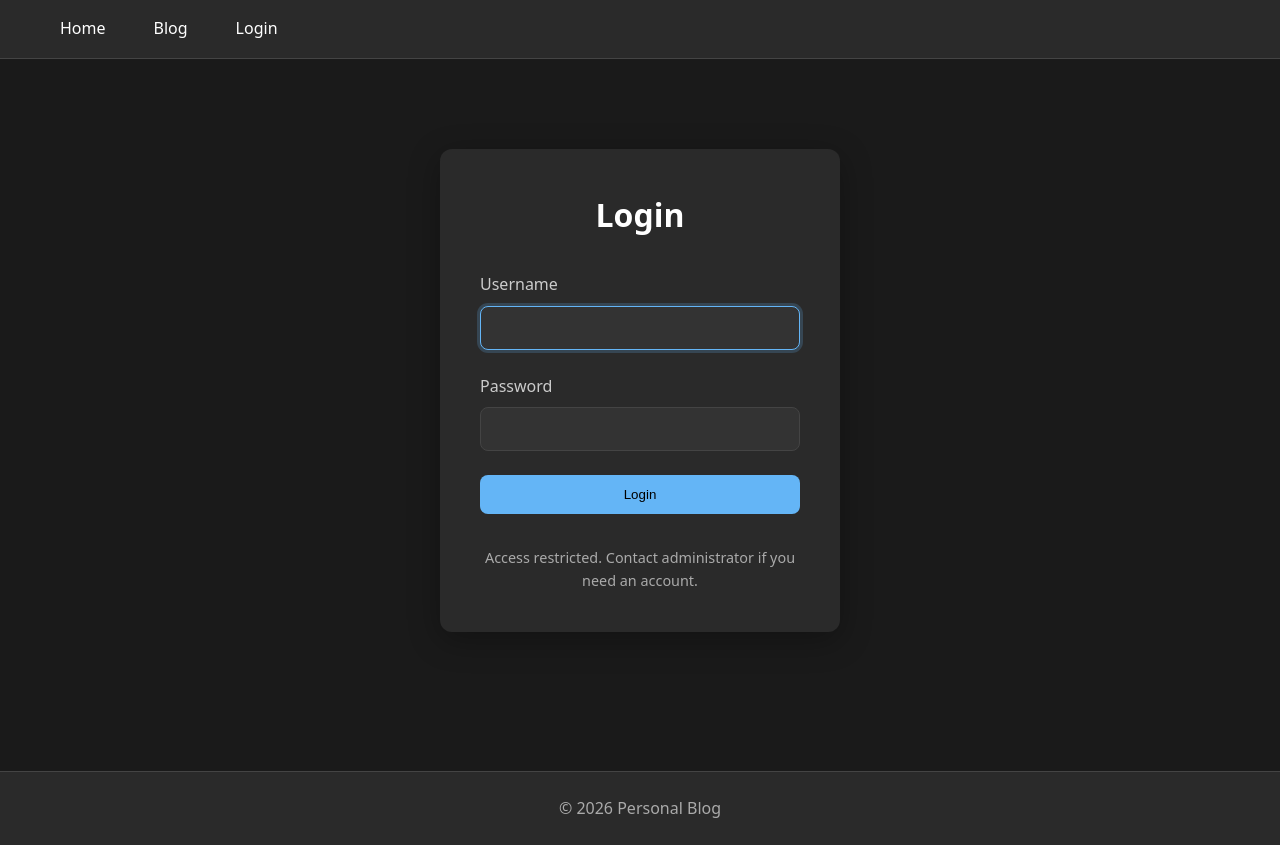
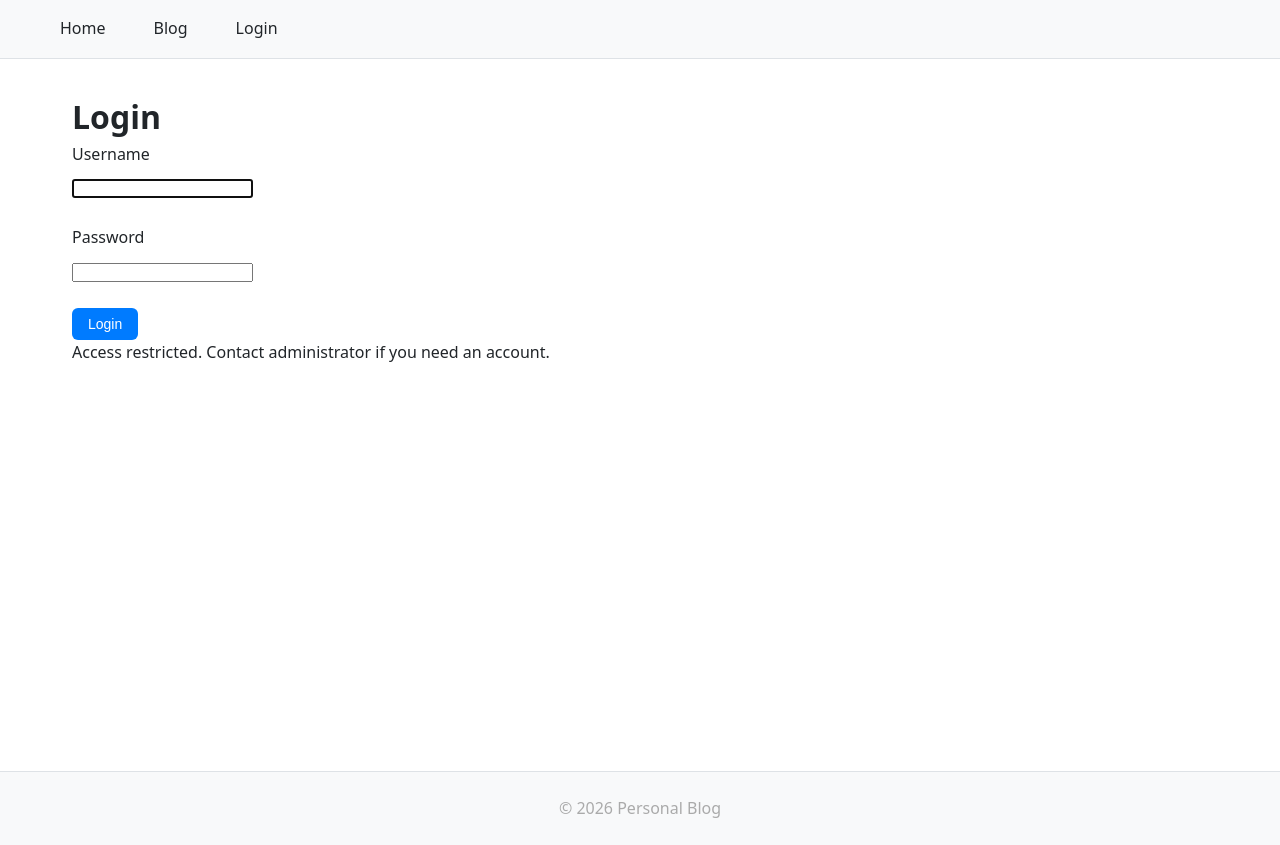
Before and after one commit to MarkeNoBoluo/Website, a Flask app: page /auth/login in a window 1280 px wide. Run offline with Flask 3, Linux system fonts and the light colour scheme; parts of the project's set-up code (start-up, migrations or seed data) failed here and were passed over.

Commit message:
feat(admin): replace dark theme with modern clean admin CSS

```diff
--- a/app/static/css/admin.css
+++ b/app/static/css/admin.css
@@ -1,489 +1,75 @@
-/* Admin interface dark theme styles
- * Extends style.css with admin-specific components
- */
+/* Modern Admin Dashboard Styles */
 
-/* ===== ADMIN LAYOUT ===== */
-.admin-container {
-    max-width: 1200px;
-    margin: 0 auto;
-    padding: 2rem 1rem;
+:root {
+    --bg-primary: #ffffff;
+    --bg-secondary: #f8f9fa;
+    --bg-sidebar: #f1f3f5;
+    --text-primary: #212529;
+    --text-secondary: #6c757d;
+    --border-color: #dee2e6;
+    --primary: #007bff;
+    --success: #28a745;
+    --warning: #ffc107;
+    --danger: #dc3545;
+    --sidebar-width: 250px;
 }
 
-.admin-header {
-    display: flex;
-    justify-content: space-between;
-    align-items: center;
-    margin-bottom: 2rem;
-    padding-bottom: 1rem;
-    border-bottom: 1px solid var(--border-color);
-    flex-wrap: wrap;
-    gap: 1rem;
-}
+/* Layout */
+.admin-layout { display: flex; min-height: 100vh; }
 
-.admin-header h1 {
-    font-size: 2rem;
-    margin: 0;
-    color: var(--text-primary);
-}
+/* Sidebar */
+.sidebar { width: var(--sidebar-width); background: var(--bg-sidebar); border-right: 1px solid var(--border-color); padding: 1.5rem 0; position: fixed; height: 100vh; overflow-y: auto; }
+.sidebar-logo { padding: 0 1.5rem 1.5rem; border-bottom: 1px solid var(--border-color); margin-bottom: 1rem; }
+.sidebar-nav { list-style: none; }
+.sidebar-nav a { display: flex; align-items: center; padding: 0.75rem 1.5rem; color: var(--text-secondary); text-decoration: none; transition: all 0.2s; }
+.sidebar-nav a:hover { background: var(--bg-secondary); color: var(--text-primary); }
+.sidebar-nav a.active { background: var(--primary); color: white; border-radius: 0 8px 8px 0; margin-right: 0.5rem; }
 
-.admin-nav {
-    display: flex;
-    gap: 0.5rem;
-}
+/* Main Content */
+.main-content { flex: 1; margin-left: var(--sidebar-width); padding: 2rem; }
 
-.admin-nav a {
-    padding: 0.5rem 1rem;
-    border-radius: var(--radius-md);
-    color: var(--text-secondary);
-    text-decoration: none;
-    transition: all 0.2s ease;
-}
+/* Top Bar */
+.top-bar { display: flex; justify-content: space-between; align-items: center; margin-bottom: 2rem; padding-bottom: 1rem; border-bottom: 1px solid var(--border-color); }
 
-.admin-nav a:hover {
-    background: var(--bg-tertiary);
-    color: var(--text-primary);
-}
+/* Cards */
+.stats-grid { display: grid; grid-template-columns: repeat(auto-fit, minmax(200px, 1fr)); gap: 1.5rem; margin-bottom: 2rem; }
+.stat-card { background: var(--bg-secondary); border-radius: 8px; padding: 1.5rem; }
+.stat-card h3 { font-size: 0.875rem; color: var(--text-secondary); margin-bottom: 0.5rem; }
+.stat-card .value { font-size: 2rem; font-weight: 600; }
 
-.admin-nav a.active {
-    background: var(--accent-primary);
-    color: #000;
-}
+/* Tables */
+.data-table { width: 100%; border-collapse: collapse; background: var(--bg-primary); border-radius: 8px; overflow: hidden; }
+.data-table th, .data-table td { padding: 1rem; text-align: left; border-bottom: 1px solid var(--border-color); }
+.data-table th { background: var(--bg-secondary); font-weight: 600; }
+.data-table tr:hover { background: var(--bg-secondary); }
 
-/* ===== ADMIN FILTERS ===== */
-.admin-filters {
-    display: flex;
-    gap: 0.5rem;
-    margin-bottom: 1.5rem;
-}
+/* Buttons */
+.btn { display: inline-flex; align-items: center; gap: 0.5rem; padding: 0.5rem 1rem; border: none; border-radius: 6px; font-size: 0.875rem; cursor: pointer; text-decoration: none; transition: all 0.2s; }
+.btn-primary { background: var(--primary); color: white; }
+.btn-success { background: var(--success); color: white; }
+.btn-danger { background: var(--danger); color: white; }
+.btn-secondary { background: var(--bg-secondary); color: var(--text-primary); border: 1px solid var(--border-color); }
 
-.filter-btn {
-    padding: 0.5rem 1rem;
-    border-radius: var(--radius-md);
-    background: var(--bg-secondary);
-    color: var(--text-secondary);
-    text-decoration: none;
-    border: 1px solid var(--border-color);
-    transition: all 0.2s ease;
-}
+/* Badges */
+.badge { display: inline-block; padding: 0.25rem 0.75rem; border-radius: 20px; font-size: 0.75rem; font-weight: 500; }
+.badge-draft { background: #fff3cd; color: #856404; }
+.badge-published { background: #d4edda; color: #155724; }
 
-.filter-btn:hover {
-    background: var(--bg-tertiary);
-    color: var(--text-primary);
-}
+/* Forms */
+.form-group { margin-bottom: 1.5rem; }
+.form-group label { display: block; margin-bottom: 0.5rem; font-weight: 500; }
+.form-control { width: 100%; padding: 0.75rem; border: 1px solid var(--border-color); border-radius: 6px; font-size: 1rem; }
+.form-control:focus { outline: none; border-color: var(--primary); box-shadow: 0 0 0 3px rgba(0, 123, 255, 0.1); }
 
-.filter-btn.active {
-    background: var(--accent-primary);
-    color: #000;
-    border-color: var(--accent-primary);
-}
+/* Toolbar */
+.toolbar { display: flex; gap: 1rem; margin-bottom: 1.5rem; flex-wrap: wrap; }
+.search-box { flex: 1; min-width: 200px; }
 
-/* ===== ADMIN ARTICLE CARDS ===== */
-.admin-card {
-    position: relative;
-}
+/* Pagination */
+.pagination { display: flex; gap: 0.5rem; margin-top: 1.5rem; justify-content: center; }
 
-.article-card-header {
-    display: flex;
-    justify-content: space-between;
-    align-items: center;
-    margin-bottom: 0.5rem;
-}
-
-.status-badge {
-    display: inline-block;
-    padding: 0.25rem 0.75rem;
-    border-radius: var(--radius-sm);
-    font-size: 0.75rem;
-    font-weight: 600;
-    text-transform: uppercase;
-    letter-spacing: 0.05em;
-}
-
-.status-badge.draft {
-    background: var(--bg-tertiary);
-    color: var(--text-muted);
-    border: 1px solid var(--border-color);
-}
-
-.status-badge.published {
-    background: rgba(76, 175, 80, 0.2);
-    color: #4caf50;
-    border: 1px solid #4caf50;
-}
-
-.slug-preview {
-    color: var(--text-muted);
-    font-size: 0.85rem;
-    font-family: monospace;
-}
-
-/* ===== ADMIN FORMS ===== */
-.article-form {
-    max-width: 100%;
-}
-
-.form-group {
-    margin-bottom: 1.5rem;
-}
-
-.form-group label {
-    display: block;
-    margin-bottom: 0.5rem;
-    color: var(--text-secondary);
-    font-weight: 500;
-}
-
-.form-group input[type="text"],
-.form-group textarea,
-.form-group select {
-    width: 100%;
-    padding: 0.75rem 1rem;
-    background: var(--bg-tertiary);
-    border: 1px solid var(--border-color);
-    border-radius: var(--radius-md);
-    color: var(--text-primary);
-    font-size: 1rem;
-    transition: border-color 0.2s ease, box-shadow 0.2s ease;
-}
-
-.form-group input[type="text"]:focus,
-.form-group textarea:focus,
-.form-group select:focus {
-    outline: none;
-    border-color: var(--accent-primary);
-    box-shadow: 0 0 0 3px rgba(100, 181, 246, 0.2);
-}
-
-.form-group textarea {
-    min-height: 400px;
-    font-family: 'SF Mono', 'Monaco', 'Consolas', monospace;
-    font-size: 0.9rem;
-    line-height: 1.6;
-    resize: vertical;
-}
-
-.form-group select {
-    cursor: pointer;
-}
-
-.status-indicator {
-    display: inline-block;
-    margin-left: 1rem;
-    font-size: 0.85rem;
-}
-
-.status-indicator.draft {
-    color: var(--text-muted);
-}
-
-.status-indicator.published {
-    color: #4caf50;
-}
-
-/* ===== EDITOR LAYOUT ===== */
-.editor-container {
-    max-width: 1400px;
-}
-
-.editor-layout {
-    display: grid;
-    grid-template-columns: 1fr 1fr;
-    gap: 1.5rem;
-    margin-bottom: 1.5rem;
-}
-
-@media (max-width: 900px) {
-    .editor-layout {
-        grid-template-columns: 1fr;
-    }
-}
-
-.editor-pane,
-.preview-pane {
-    display: flex;
-    flex-direction: column;
-}
-
-.editor-pane label,
-.preview-pane label {
-    margin-bottom: 0.5rem;
-    color: var(--text-secondary);
-    font-weight: 500;
-}
-
-.preview-pane {
-    background: var(--bg-secondary);
-    border-radius: var(--radius-md);
-    padding: 1rem;
-    border: 1px solid var(--border-color);
-}
-
-.markdown-preview {
-    flex-grow: 1;
-    min-height: 400px;
-    overflow-y: auto;
-}
-
-.markdown-preview p {
-    margin: 0.5rem 0;
-}
-
-.markdown-preview h1,
-.markdown-preview h2,
-.markdown-preview h3 {
-    margin-top: 1.5rem;
-    margin-bottom: 0.75rem;
-}
-
-.markdown-preview code {
-    background: var(--bg-tertiary);
-    padding: 0.2rem 0.4rem;
-    border-radius: var(--radius-sm);
-    font-family: monospace;
-}
-
-.markdown-preview pre {
-    background: #1e1e1e;
-    padding: 1rem;
-    border-radius: var(--radius-md);
-    overflow-x: auto;
-    margin: 1rem 0;
-}
-
-.placeholder-text {
-    color: var(--text-muted);
-    font-style: italic;
-}
-
-/* ===== FORM ACTIONS ===== */
-.form-actions {
-    display: flex;
-    gap: 1rem;
-    flex-wrap: wrap;
-    align-items: center;
-}
-
-.form-actions .btn {
-    padding: 0.75rem 1.5rem;
-}
-
-/* ===== ADMIN BUTTONS ===== */
-.btn {
-    display: inline-block;
-    padding: 0.75rem 1.5rem;
-    border-radius: var(--radius-md);
-    text-decoration: none;
-    font-weight: 500;
-    cursor: pointer;
-    border: none;
-    transition: all 0.2s ease;
-}
-
-.btn-primary {
-    background: var(--accent-primary);
-    color: #000;
-}
-
-.btn-primary:hover {
-    background: var(--accent-hover);
-}
-
-.btn-secondary {
-    background: var(--bg-tertiary);
-    color: var(--text-primary);
-    border: 1px solid var(--border-color);
-}
-
-.btn-secondary:hover {
-    background: #555;
-}
-
-.btn-danger {
-    background: rgba(244, 67, 54, 0.15);
-    color: #f44336;
-    border: 1px solid #f44336;
-}
-
-.btn-danger:hover {
-    background: rgba(244, 67, 54, 0.25);
-}
-
-.btn-success {
-    background: rgba(76, 175, 80, 0.15);
-    color: #4caf50;
-    border: 1px solid #4caf50;
-}
-
-.btn-success:hover {
-    background: rgba(76, 175, 80, 0.25);
-}
-
-.btn-warning {
-    background: rgba(255, 152, 0, 0.15);
-    color: #ff9800;
-    border: 1px solid #ff9800;
-}
-
-.btn-warning:hover {
-    background: rgba(255, 152, 0, 0.25);
-}
-
-.btn-preview {
-    background: transparent;
-    color: var(--accent-primary);
-    border: 1px solid var(--accent-primary);
-}
-
-.btn-preview:hover {
-    background: rgba(100, 181, 246, 0.1);
-}
-
-.btn-block {
-    display: block;
-    width: 100%;
-    text-align: center;
-}
-
-.btn[disabled] {
-    opacity: 0.5;
-    cursor: not-allowed;
-}
-
-/* ===== MODAL ===== */
-.modal {
-    position: fixed;
-    top: 0;
-    left: 0;
-    right: 0;
-    bottom: 0;
-    background: rgba(0, 0, 0, 0.7);
-    display: flex;
-    align-items: center;
-    justify-content: center;
-    z-index: 1000;
-}
-
-.modal-content {
-    background: var(--bg-secondary);
-    border-radius: var(--radius-lg);
-    padding: 2rem;
-    max-width: 500px;
-    width: 90%;
-    box-shadow: 0 8px 32px rgba(0, 0, 0, 0.3);
-}
-
-.modal-content h2 {
-    margin: 0 0 1rem 0;
-    color: var(--text-primary);
-}
-
-.modal-content p {
-    color: var(--text-secondary);
-    margin-bottom: 0.5rem;
-}
-
-.modal-content .warning {
-    color: #f44336;
-    font-weight: 500;
-}
-
-.modal-actions {
-    display: flex;
-    gap: 1rem;
-    margin-top: 1.5rem;
-}
-
-/* ===== LOGIN PAGE STYLES ===== */
-.login-container {
-    display: flex;
-    justify-content: center;
-    align-items: center;
-    min-height: calc(100vh - 200px);
-    padding: 2rem;
-}
-
-.login-card {
-    background: var(--bg-secondary);
-    border-radius: var(--radius-lg);
-    padding: 2.5rem;
-    width: 100%;
-    max-width: 400px;
-    box-shadow: 0 8px 32px var(--shadow-medium);
-}
-
-.login-card h1 {
-    text-align: center;
-    margin-bottom: 2rem;
-    color: var(--text-primary);
-}
-
-.login-form .form-group {
-    margin-bottom: 1.5rem;
-}
-
-.login-form input {
-    width: 100%;
-    padding: 0.75rem 1rem;
-    background: var(--bg-tertiary);
-    border: 1px solid var(--border-color);
-    border-radius: var(--radius-md);
-    color: var(--text-primary);
-    font-size: 1rem;
-    transition: border-color 0.2s ease, box-shadow 0.2s ease;
-}
-
-.login-form input:focus {
-    outline: none;
-    border-color: var(--accent-primary);
-    box-shadow: 0 0 0 3px rgba(100, 181, 246, 0.2);
-}
-
-.login-help {
-    margin-top: 2rem;
-    text-align: center;
-    color: var(--text-muted);
-    font-size: 0.9rem;
-}
-
-/* ===== FLASH MESSAGES (Consistent styling) ===== */
-.flash-messages {
-    max-width: 800px;
-    margin: 1rem auto;
-}
-
-.flash {
-    padding: 1rem;
-    border-radius: var(--radius-md);
-    margin-bottom: 0.5rem;
-    border-left: 4px solid var(--accent-primary);
-    background-color: var(--bg-secondary);
-}
-
-.flash.success {
-    border-left-color: #4caf50;
-}
-
-.flash.error {
-    border-left-color: #f44336;
-}
-
-.flash.warning {
-    border-left-color: #ff9800;
-}
-
-.flash.info {
-    border-left-color: var(--accent-primary);
-}
-
-/* ===== NO ARTICLES ===== */
-.no-articles {
-    text-align: center;
-    padding: 3rem;
-    background: var(--bg-secondary);
-    border-radius: var(--radius-lg);
-    color: var(--text-muted);
-}
-
-.no-articles a {
-    color: var(--accent-primary);
-}
+/* Quadrant badges */
+.quadrant-1 { background: #ff6b6b; color: white; }
+.quadrant-2 { background: #4ecdc4; color: white; }
+.quadrant-3 { background: #ffe66d; color: #333; }
+.quadrant-4 { background: #95a5a6; color: white; }
```
